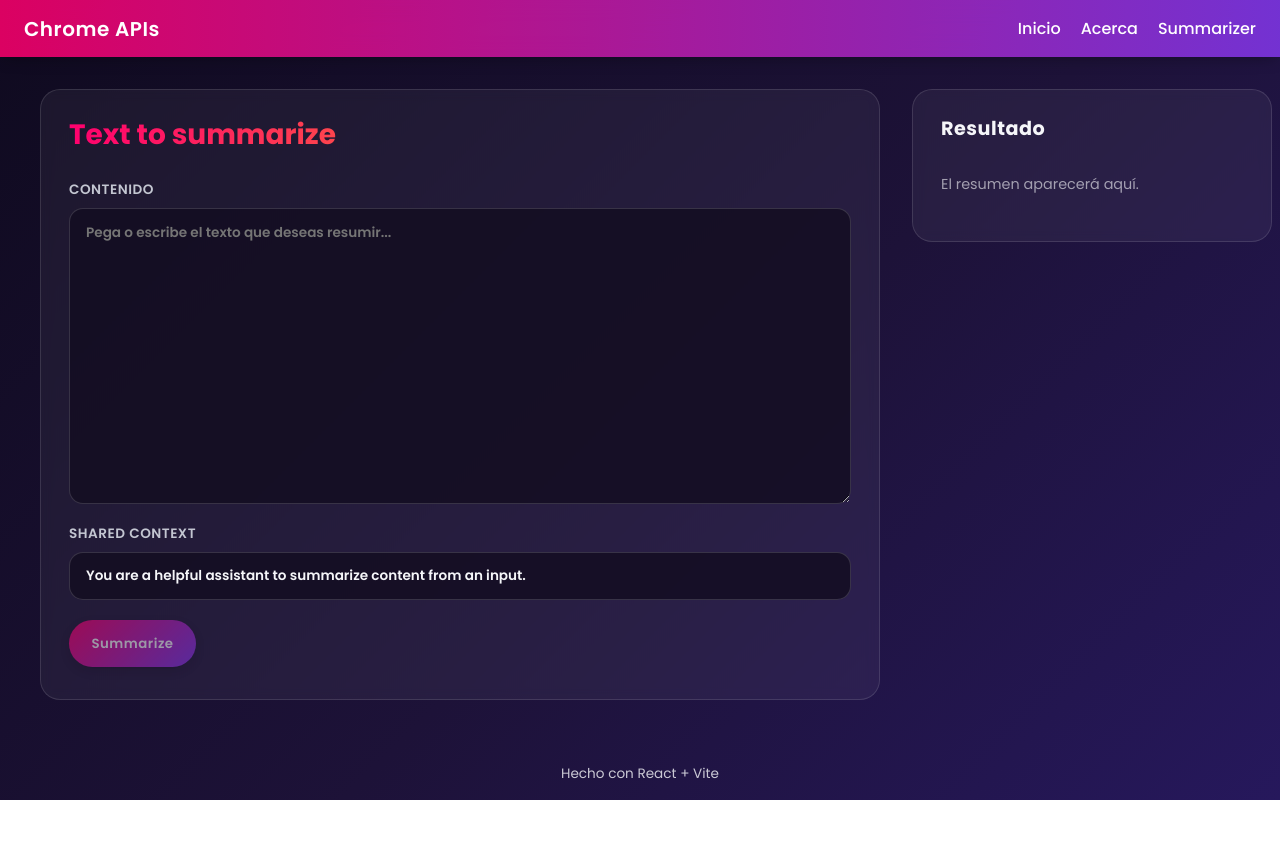
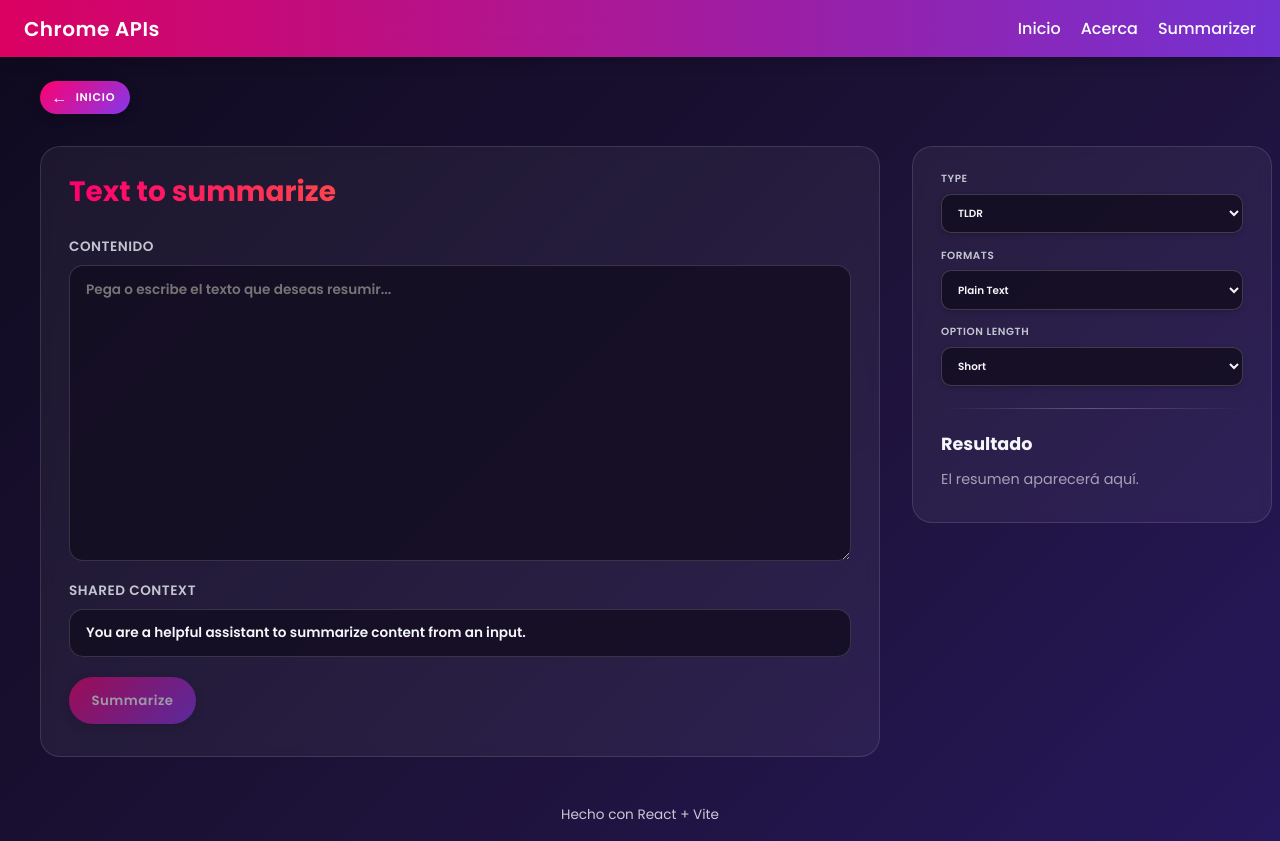
Before and after one commit to ltaverao95/google_chrome_apis, a React (Vite) app: page /summarizer in a window 1280 px wide. Before the commit the page ends 800 px from the top, so only its background shows below. Built offline with nearby package versions, Linux system fonts and the light colour scheme.

Commit message:
Enhance Home and Summarizer components with new navigation links and styling; add summarizer options for user input

```diff
--- a/src/pages/Home/Home.module.css
+++ b/src/pages/Home/Home.module.css
@@ -48,3 +48,24 @@
 .card:hover { transform: translateY(-4px); }
 .card h2 { margin: 0 0 .5rem; font-size: 1.25rem; letter-spacing: .5px; }
 .card p { font-size: .9rem; line-height: 1.35; }
+
+.goLink {
+  display: inline-flex;
+  align-items: center;
+  gap: .35rem;
+  margin-top: .6rem;
+  font-size: .8rem;
+  font-weight: 600;
+  letter-spacing: .5px;
+  text-transform: uppercase;
+  padding: .45rem .9rem;
+  border-radius: 999px;
+  background: linear-gradient(135deg,var(--color-accent),var(--color-secondary));
+  color: #fff;
+  text-decoration: none;
+  box-shadow: 0 4px 12px -4px rgba(0,0,0,.45);
+  transition: transform .25s, box-shadow .25s;
+}
+
+.goLink:hover { transform: translateY(-2px); box-shadow: 0 6px 18px -6px rgba(0,0,0,.55); }
+.goLink:focus-visible { outline: 2px solid var(--color-emphasis); outline-offset: 3px; }
--- a/src/pages/Home/Home.tsx
+++ b/src/pages/Home/Home.tsx
@@ -1,4 +1,5 @@
 import styles from './Home.module.css';
+import { NavLink } from 'react-router-dom';
 
 export const Home = () => {
   return (
@@ -11,6 +12,9 @@ export const Home = () => {
         <div className={styles.card}>
           <h2>Summarizer API</h2>
           <p>React Router 6 listo para ampliar con más secciones.</p>
+          <NavLink to="/summarizer" className={styles.goLink}>
+            Ir <span aria-hidden="true">→</span>
+          </NavLink>
         </div>
         <div className={styles.card}>
           <h2>Estilos</h2>
--- a/src/pages/Summarizer/Summarizer.module.css
+++ b/src/pages/Summarizer/Summarizer.module.css
@@ -1,22 +1,48 @@
 .wrapper {
   display: grid;
   grid-template-columns: 70% 30%;
+  grid-template-rows: auto 1fr;
   gap: 2rem;
   align-items: start;
 }
 
+.backLink {
+  grid-column: 1 / -1;
+  justify-self: start;
+  display: inline-flex;
+  align-items: center;
+  gap: .5rem;
+  padding: .5rem .95rem .5rem .7rem;
+  background: linear-gradient(135deg,var(--color-accent),var(--color-secondary));
+  color: #fff;
+  text-decoration: none;
+  font-size: .7rem;
+  font-weight: 600;
+  letter-spacing: .55px;
+  text-transform: uppercase;
+  border-radius: 999px;
+  box-shadow: 0 4px 14px -4px rgba(0,0,0,.45);
+  transition: transform .25s, box-shadow .25s, background .35s;
+  margin-top: -.5rem;
+}
+
+.backLink:hover { transform: translateY(-2px); box-shadow: 0 6px 18px -6px rgba(0,0,0,.55); }
+.backLink:focus-visible { outline: 2px solid var(--color-emphasis); outline-offset: 3px; }
+.backIcon { font-size: 1rem; line-height: 1; }
+.backText { letter-spacing: .75px; }
+
 @media (max-width: 960px) {
   .wrapper { grid-template-columns: 1fr; }
+  .backLink { margin-top: 0; }
 }
 
 .left, .right { background: rgba(255,255,255,0.05); border: 1px solid rgba(255,255,255,0.12); padding: 1.5rem 1.75rem 2rem; border-radius: 20px; backdrop-filter: blur(6px); }
 
 .form { display: flex; flex-direction: column; gap: 1.25rem; }
 
-.title { margin: 0 0 .25rem; font-size: 1.75rem; font-family: var(--font-headings); background: linear-gradient(90deg,var(--color-accent),var(--color-emphasis)); -webkit-background-clip: text; color: transparent; }
+.title { margin: 0 0 .25rem; font-size: 1.75rem; font-family: var(--font-headings); background: linear-gradient(90deg,var(--color-accent),var(--color-emphasis)); background-clip: text; -webkit-background-clip: text; color: transparent; }
 
 .label { display: flex; flex-direction: column; gap: .5rem; font-size: .85rem; letter-spacing: .5px; text-transform: uppercase; font-weight: 600; color: var(--color-text-dim); }
-.labelText { }
 
 .textarea, .input { width: 100%; font: inherit; padding: .85rem 1rem; border-radius: 14px; border: 1px solid rgba(255,255,255,0.15); background: rgba(20,15,35,0.85); color: var(--color-text-primary); resize: vertical; line-height: 1.4; }
 .textarea:focus, .input:focus { outline: 2px solid var(--color-accent); }
@@ -28,7 +54,24 @@
 .error { color: #ff4d61; font-size: .9rem; margin: 0; }
 .loading { opacity: .8; font-style: italic; }
 
-.right { display: flex; flex-direction: column; gap: 1rem; }
-.subtitle { margin: 0; font-size: 1.2rem; font-family: var(--font-headings); letter-spacing: .5px; }
+.right { display: grid; grid-template-rows: auto 1fr; gap: 1rem; }
+.rightForm { display: flex; flex-direction: column; }
+.selectGroup { display: flex; flex-direction: column; gap: .9rem; }
+.selectLabel { display: flex; flex-direction: column; gap: .4rem; font-size: .65rem; font-weight: 600; letter-spacing: .55px; text-transform: uppercase; color: var(--color-text-dim); }
+.select { font: inherit; padding: .65rem .75rem; border-radius: 10px; border: 1px solid rgba(255,255,255,0.18); background: rgba(20,15,35,0.9); color: var(--color-text-primary); box-shadow: 0 2px 6px -2px rgba(0,0,0,.35); }
+.select:focus { outline: 2px solid var(--color-accent); }
+.divider { height: 1px; background: linear-gradient(90deg, rgba(255,255,255,0), rgba(255,255,255,.25), rgba(255,255,255,0)); margin: .35rem 0 .4rem; border: none; }
+
+.resultZone { overflow: hidden; display: flex; flex-direction: column; gap: .5rem; }
+.resultZone .subtitle { flex: 0 0 auto; margin: 0; }
+.resultZone .placeholder, .resultZone .loading { flex: 1 1 auto; margin: 0; }
+.resultZone article { flex: 1 1 auto; overflow: auto; margin: 0; }
+
+@media (min-width: 1100px) {
+  .selectGroup { flex-direction: column; }
+}
+
+.right .subtitle { margin: 0 0 .25rem; font-size: 1.1rem; }
+
 .placeholder { opacity: .6; font-size: .9rem; }
 .result { white-space: pre-wrap; line-height: 1.4; font-size: .95rem; background: rgba(0,0,0,0.25); padding: 1rem 1.1rem; border-radius: 14px; border: 1px solid rgba(255,255,255,0.12); box-shadow: 0 4px 16px -6px rgba(0,0,0,0.4); }
--- a/src/pages/Summarizer/Summarizer.tsx
+++ b/src/pages/Summarizer/Summarizer.tsx
@@ -1,5 +1,6 @@
 import { useState, useEffect } from "react";
 import styles from "./Summarizer.module.css";
+import { NavLink } from 'react-router-dom';
 
 //declare Summarizer as global
 declare global {
@@ -15,6 +16,11 @@ export const SummarizerComponent = () => {
   const [error, setError] = useState<string | null>(null);
   const [result, setResult] = useState<string | null>(null);
   const [summarizer, setSummarizer] = useState<any>(null);
+
+  // nuevos estados mock para selects
+  const [summarizerType, setSummarizerType] = useState('tldr');
+  const [summarizerFormat, setSummarizerFormat] = useState('plain-text');
+  const [summarizerLength, setSummarizerLength] = useState('short');
 
   useEffect(() => {
     const init = async () => {
@@ -33,17 +39,17 @@ export const SummarizerComponent = () => {
 
       const options = {
         sharedContext: sharedContext,
-        type: "key-points",
-        format: "markdown",
-        length: "medium"
+        type: summarizerType,
+        format: summarizerFormat,
+        length: summarizerLength
       };
 
       const modelKey = JSON.stringify(options)
 
       const newSummarizer = await Summarizer.create({
         ...options,
-        monitor(m) {
-          m.addEventListener("downloadprogress", (e) => {
+        monitor(m: any) {
+          m.addEventListener("downloadprogress", (e: Event) => {
             const progressEvent = e as ProgressEvent;
             console.log(
               `Download progress: ${progressEvent.loaded * 100}% of ${modelKey}`
@@ -54,7 +60,7 @@ export const SummarizerComponent = () => {
       setSummarizer(newSummarizer);
     };
     init();
-  }, [sharedContext]);
+  }, [sharedContext, summarizerType, summarizerFormat, summarizerLength]);
 
   const handleSubmit = async (e: React.FormEvent) => {
     e.preventDefault();
@@ -83,6 +89,10 @@ export const SummarizerComponent = () => {
 
   return (
     <section className={styles.wrapper}>
+      <NavLink to="/" className={styles.backLink}>
+        <span className={styles.backIcon} aria-hidden="true">←</span>
+        <span className={styles.backText}>Inicio</span>
+      </NavLink>
       <div className={styles.left}>
         <form onSubmit={handleSubmit} className={styles.form}>
           <h1 className={styles.title}>Text to summarize</h1>
@@ -118,6 +128,36 @@ export const SummarizerComponent = () => {
         </form>
       </div>
       <div className={styles.right}>
+        <form className={styles.rightForm} aria-label="Opciones de resumen (mock)">
+          <div className={styles.selectGroup}>
+            <label className={styles.selectLabel}>
+              Type
+              <select value={summarizerType} onChange={e => setSummarizerType(e.target.value)} className={styles.select}>
+                <option value="key-points">Key Points</option>
+                <option value="tldr">TLDR</option>
+                <option value="teaser">Teaser</option>
+                <option value="headline">Headline</option>
+              </select>
+            </label>
+            <label className={styles.selectLabel}>
+              Formats
+              <select value={summarizerFormat} onChange={e => setSummarizerFormat(e.target.value)} className={styles.select}>
+                <option value="markdown">Markdown</option>
+                <option value="plain-text">Plain Text</option>
+              </select>
+            </label>
+            <label className={styles.selectLabel}>
+              Option Length
+              <select value={summarizerLength} onChange={e => setSummarizerLength(e.target.value)} className={styles.select}>
+                <option value="short">Short</option>
+                <option value="medium">Medium</option>
+                <option value="long">Long</option>
+              </select>
+            </label>
+          </div>
+        </form>
+        <hr className={styles.divider} />
+        <div className={styles.resultZone}>
           <h2 className={styles.subtitle}>Resultado</h2>
           {!result && !loading && (
             <p className={styles.placeholder}>El resumen aparecerá aquí.</p>
@@ -125,6 +165,7 @@ export const SummarizerComponent = () => {
           {loading && <p className={styles.loading}>Generando resumen...</p>}
           {result && <article className={styles.result}>{result}</article>}
         </div>
+      </div>
     </section>
   );
 };
```
Lines whose indentation alone changed are shown as unchanged.
